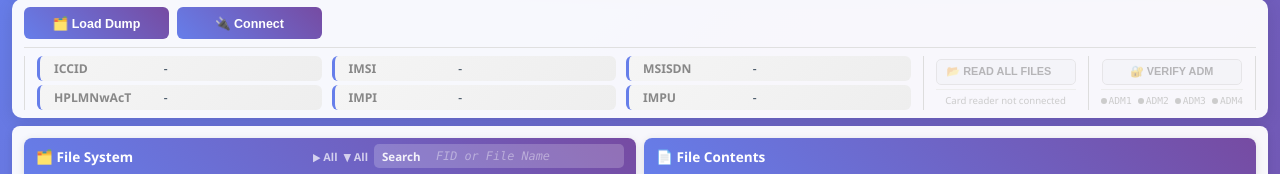
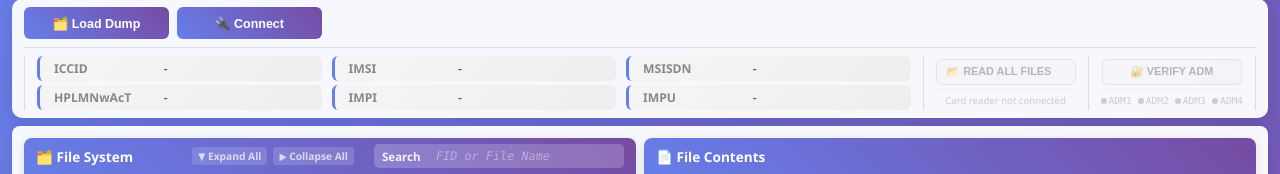
Before and after one commit to joostone-ahn/sim-reader, a Flask app: page / in a window 1280 px wide. Shown: the part 67-241 px from the top of the page. Run offline with Flask 3, Linux system fonts and the light colour scheme.

Commit message:
fix: Show Expand All / Collapse All labels on buttons, add spacing before Search

```diff
--- a/src/templates/index.html
+++ b/src/templates/index.html
@@ -120,8 +120,9 @@ body{font-family:'Segoe UI',Tahoma,Geneva,Verdana,sans-serif;background:linear-g
                 <div class="panel-title" style="min-height:36px;padding:6px 12px">
                     <span>🗂️ File System</span>
                     <div style="margin-left:auto;display:flex;align-items:center;gap:6px">
-                        <span onclick="collapseAll()" style="cursor:pointer;font-size:0.68rem;color:rgba(255,255,255,0.7);white-space:nowrap" title="Collapse all">▶ All</span>
-                        <span onclick="expandAll()" style="cursor:pointer;font-size:0.68rem;color:rgba(255,255,255,0.7);white-space:nowrap" title="Expand all">▼ All</span>
+                        <span onclick="expandAll()" style="cursor:pointer;font-size:0.64rem;color:rgba(255,255,255,0.7);white-space:nowrap;padding:2px 6px;background:rgba(255,255,255,0.15);border-radius:3px">▼ Expand All</span>
+                        <span onclick="collapseAll()" style="cursor:pointer;font-size:0.64rem;color:rgba(255,255,255,0.7);white-space:nowrap;padding:2px 6px;background:rgba(255,255,255,0.15);border-radius:3px">▶ Collapse All</span>
+                        <div style="width:8px"></div>
                         <div style="display:flex;align-items:center;gap:6px;background:rgba(255,255,255,0.2);border-radius:5px;padding:2px 8px;height:24px;width:250px">
                             <span style="font-size:0.72rem;font-weight:600;color:rgba(255,255,255,0.9);white-space:nowrap;min-width:48px">Search</span>
                             <input type="text" id="fileFilter" oninput="applyFilter()" placeholder="FID or File Name" style="border:none;background:transparent;color:white;font-size:0.74rem;font-family:'Menlo','Consolas','DejaVu Sans Mono','Courier New',monospace;flex:1;min-width:0;outline:none" class="search-ph">
```
